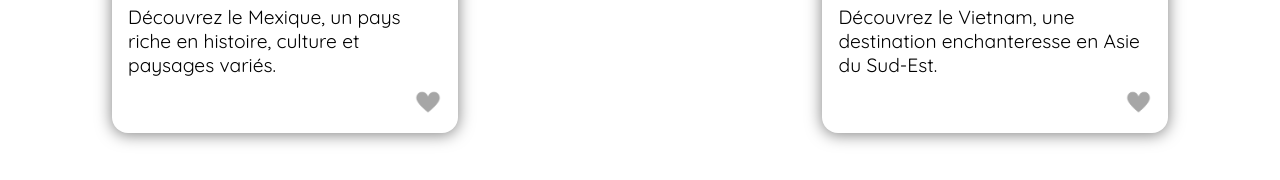
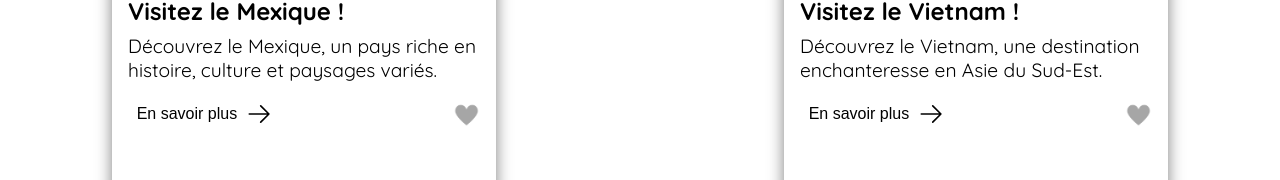
Before and after one commit to WildCodeSchool-2024-02/JS-RemoteFR-CrewDragon-P2-Team1, a React (Vite) app in the folder client/: page / in a window 1280 px wide. Shown: the part 438-618 px from the top of the page. Built offline with nearby package versions, Linux system fonts and the light colour scheme; a web font is replaced by a local one.

Commit message:
changed props to remove capital letter

```diff
--- a/client/src/components/RecommandedCard.jsx
+++ b/client/src/components/RecommandedCard.jsx
@@ -1,7 +1,7 @@
 import PropTypes from "prop-types";
 import { useState } from "react";
 
-function RecommandedCard({ Name, Src, Label, Text, isFavorite }) {
+function RecommandedCard({ name, src, label, text, isFavorite, textDesktop }) {
   const [toggle, setToggle] = useState(isFavorite);
 
   const toggleFunction = () => {
@@ -12,18 +12,38 @@ function RecommandedCard({ Name, Src, Label, Text, isFavorite }) {
     <div className="container">
       <div className="card">
         <div className="card__header">
-          <img src={Src} alt={Name} className="card__image" />
+          <img src={src} alt={name} className="card__image" />
         </div>
         <div className="card__body">
-          <span className="tag">{Label}</span>
-          <h4>Visitez {Name} !</h4>
-          <p className="recommanded__text">{Text}</p>
+          <span className="tag">{label}</span>
+          <h4>Visitez {name} !</h4>
+          <p className="recommanded__text">{text}</p>
+          <p className="recommanded__text__desktop"> {textDesktop}</p>
 
-          <div className="like__button__section">
+          <div className="button__section">
+            <div className="button__desktop">
+              <button className="button__showmore" type="button">
+                En savoir plus
+              </button>
+              <svg
+                xmlns="http://www.w3.org/2000/svg"
+                fill="none"
+                viewBox="0 0 24 24"
+                strokeWidth={1.5}
+                stroke="currentColor"
+                className="button-svg"
+              >
+                <path
+                  strokeLinecap="round"
+                  strokeLinejoin="round"
+                  d="M13.5 4.5 21 12m0 0-7.5 7.5M21 12H3"
+                />
+              </svg>
+            </div>
             <button
               onClick={toggleFunction}
               type="button"
-              className="button-like"
+              className="button__like"
             >
               {toggle ? (
                 <img
@@ -47,11 +67,12 @@ function RecommandedCard({ Name, Src, Label, Text, isFavorite }) {
 }
 
 RecommandedCard.propTypes = {
-  Name: PropTypes.string.isRequired,
-  Src: PropTypes.string.isRequired,
-  Label: PropTypes.string.isRequired,
-  Text: PropTypes.string.isRequired,
+  name: PropTypes.string.isRequired,
+  src: PropTypes.string.isRequired,
+  label: PropTypes.string.isRequired,
+  text: PropTypes.string.isRequired,
   isFavorite: PropTypes.bool.isRequired,
+  textDesktop: PropTypes.string.isRequired,
 };
 
 export default RecommandedCard;
--- a/client/src/components/RecommandedList.jsx
+++ b/client/src/components/RecommandedList.jsx
@@ -7,6 +7,8 @@ const destinations = [
     Src: "https://www.acs-ami.com/fr/blog/wp-content/uploads/2021/10/visiter-le-mexique-1.jpg",
     Label: "Amérique Latine",
     Text: "Découvrez le Mexique, un pays riche en histoire, culture et paysages variés.",
+    TextDesktop:
+      "De ses plages tropicales aux sites archéologiques, chaque coin du Mexique offre une expérience unique. Profitez de la cuisine savoureuse, des villes coloniales pittoresques et des festivités colorées.",
     isFavorite: true,
   },
   {
@@ -15,6 +17,8 @@ const destinations = [
     Src: "https://media.istockphoto.com/id/186977241/fr/photo/%C3%AEles-pr%C3%A8s-de-rock-village-flottant-dans-la-baie-dhalong.jpg?s=612x612&w=0&k=20&c=1fT_vtJn6Am_m_WQzkuzPi4Nktteb2ihbWcoYxbscF8=",
     Label: "Asie",
     Text: "Découvrez le Vietnam, une destination enchanteresse en Asie du Sud-Est.",
+    TextDesktop:
+      "Au Vietnam les rizières en terrasses verdoyantes et les baies karstiques spectaculaires comme celles d'Ha Long vous attendent. Plongez dans l'histoire captivante et la culture vibrante du Vietnam.",
     isFavorite: false,
   },
   {
@@ -23,6 +27,8 @@ const destinations = [
     Src: "https://www.shutterstock.com/image-photo/big-ben-bridge-over-thames-600nw-2209687145.jpg",
     Label: "Europe",
     Text: "Explorez le Royaume-Uni, une destination fascinante et diversifiée en Europe.",
+    TextDesktop:
+      "L'Angleterre est réputée pour son mélange unique de tradition et de modernité. Des majestueux châteaux médiévaux aux villes animées comme Londres, découvrez l'histoire riche et la culture dynamique du Royaume-Uni.",
     isFavorite: false,
   },
   {
@@ -31,6 +37,8 @@ const destinations = [
     Src: "https://photos.tui.fr/vnf/Produits/ARGCT015-circuits-argentine-chili-tui.jpg",
     Label: "Amérique Latine",
     Text: "Plongez dans l'aventure en Argentine, un pays offrant des paysages à couper le souffle.",
+    TextDesktop:
+      "Explorez des villes passionnantes comme Buenos Aires, vibrez au rythme du tango et découvrez une culture riche en traditions et en passion pour le football. ",
     isFavorite: false,
   },
   {
@@ -39,6 +47,8 @@ const destinations = [
     Src: "https://trvlr.fr/wp-content/uploads/2020/10/maroc-trvlr-guide-destination-digital.jpg",
     Label: "Afrique",
     Text: "Partez à la découverte du Maroc, un pays magique en Afrique du Nord.",
+    TextDesktop:
+      "Dans ce pays où le désert rencontre la mer et les montagnes majestueuses, imprégnez-vous de l'atmosphère envoûtante des souks animés, des palais somptueux et des ruelles étroites des médinas historiques.",
     isFavorite: false,
   },
 ];
@@ -51,10 +61,11 @@ function RecommandedList() {
         {destinations.map((destination) => (
           <RecommandedCard
             key={destination.id}
-            Name={destination.Name}
-            Src={destination.Src}
-            Label={destination.Label}
-            Text={destination.Text}
+            name={destination.Name}
+            src={destination.Src}
+            label={destination.Label}
+            text={destination.Text}
+            textdesktop={destination.TextDesktop}
           />
         ))}
       </div>
--- a/client/src/style.scss
+++ b/client/src/style.scss
@@ -34,9 +34,6 @@ h3 {
   gap: 1.5rem;
 }
 
-.recommanded__text {
-  font-size: 0.8rem;
-}
 /*La carte destinations recommandées*/
 
 .container {
@@ -86,13 +83,25 @@ h4 {
   font-size: 1rem;
 }
 
-.like__button__section {
+.recommanded__text {
+  font-size: 0.8rem;
+}
+
+.recommanded__text__desktop {
+  display: none;
+}
+
+.button__section {
   display: flex;
   height: 2rem;
   justify-content: right;
 }
 
-.button-like {
+.button__desktop {
+  display: none;
+}
+
+.button__like {
   background-color: transparent;
   border: transparent;
   cursor: pointer;
@@ -102,13 +111,14 @@ h4 {
   height: 1.7rem;
 }
 
+/*LA RESPONSIVE*/
+
 @media screen and (min-width: 576px) {
   h3 {
     font-family: $primary-font;
     font-size: 2.7rem;
   }
 
-  /*Le carroussel*/
   .recommanded__section {
     margin: 1rem 7rem;
   }
@@ -122,10 +132,15 @@ h4 {
   .recommanded__text {
     font-size: 1.2rem;
   }
-  /*La carte destinations recommandées*/
+
+  .recommanded__text__desktop {
+    display: block;
+    font-size: 1.2rem;
+  }
 
   .card {
-    width: clamp(20rem, calc(20rem + 2vw), 22rem);
+    width: clamp(24rem, calc(20rem + 2vw), 26rem);
+    height: clamp(36rem, calc(38rem + 2vw), 40em);
   }
 
   img {
@@ -143,4 +158,22 @@ h4 {
   .tag {
     font-size: 0.9rem;
   }
+
+  .button__section {
+    display: flex;
+    justify-content: space-between;
+  }
+
+  .button__desktop {
+    display: flex;
+  }
+
+  .button__showmore {
+    background-color: transparent;
+    border: transparent;
+    width: 9rem;
+    cursor: pointer;
+    font-size: 1rem;
+    font-family: $primary-font;
+  }
 }
```
